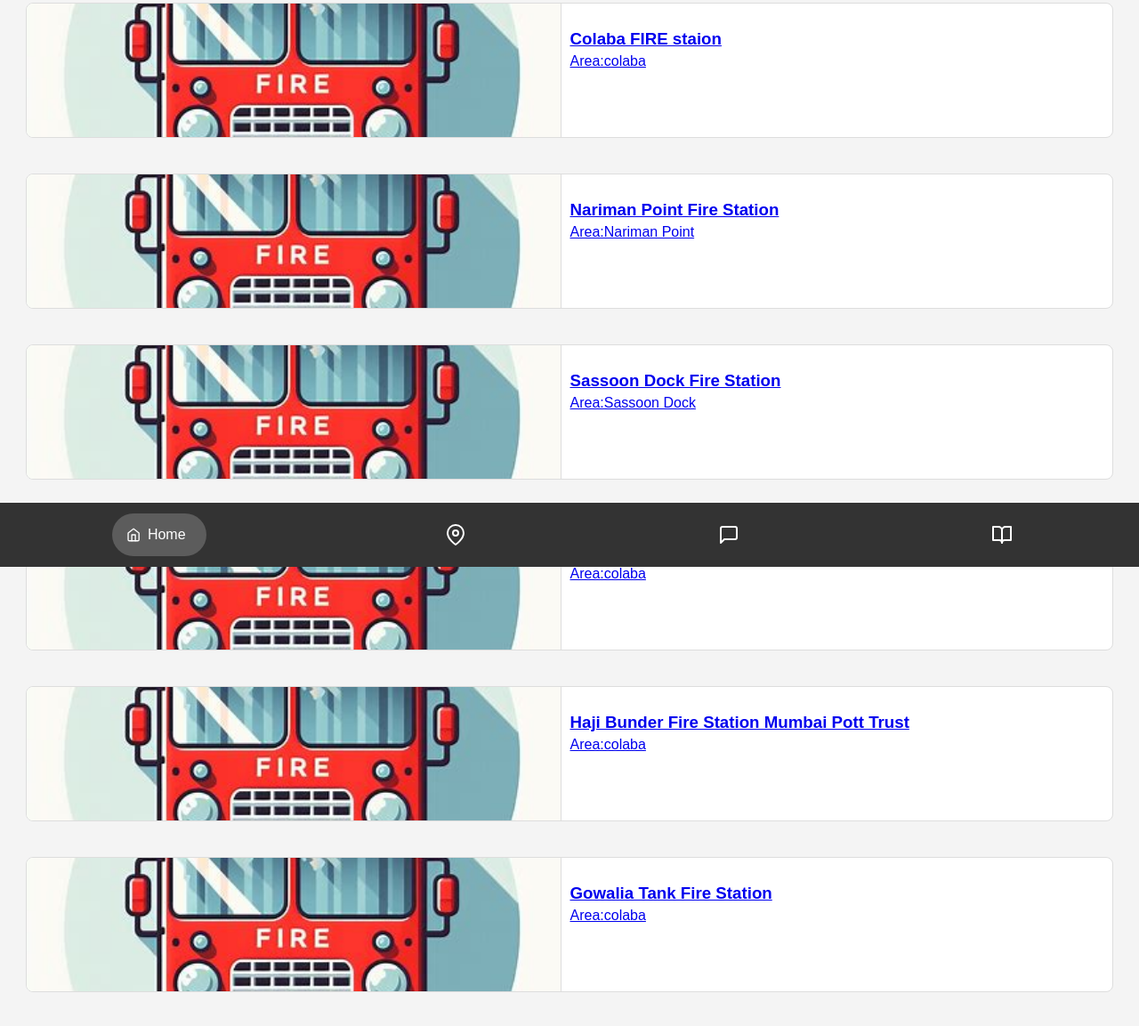
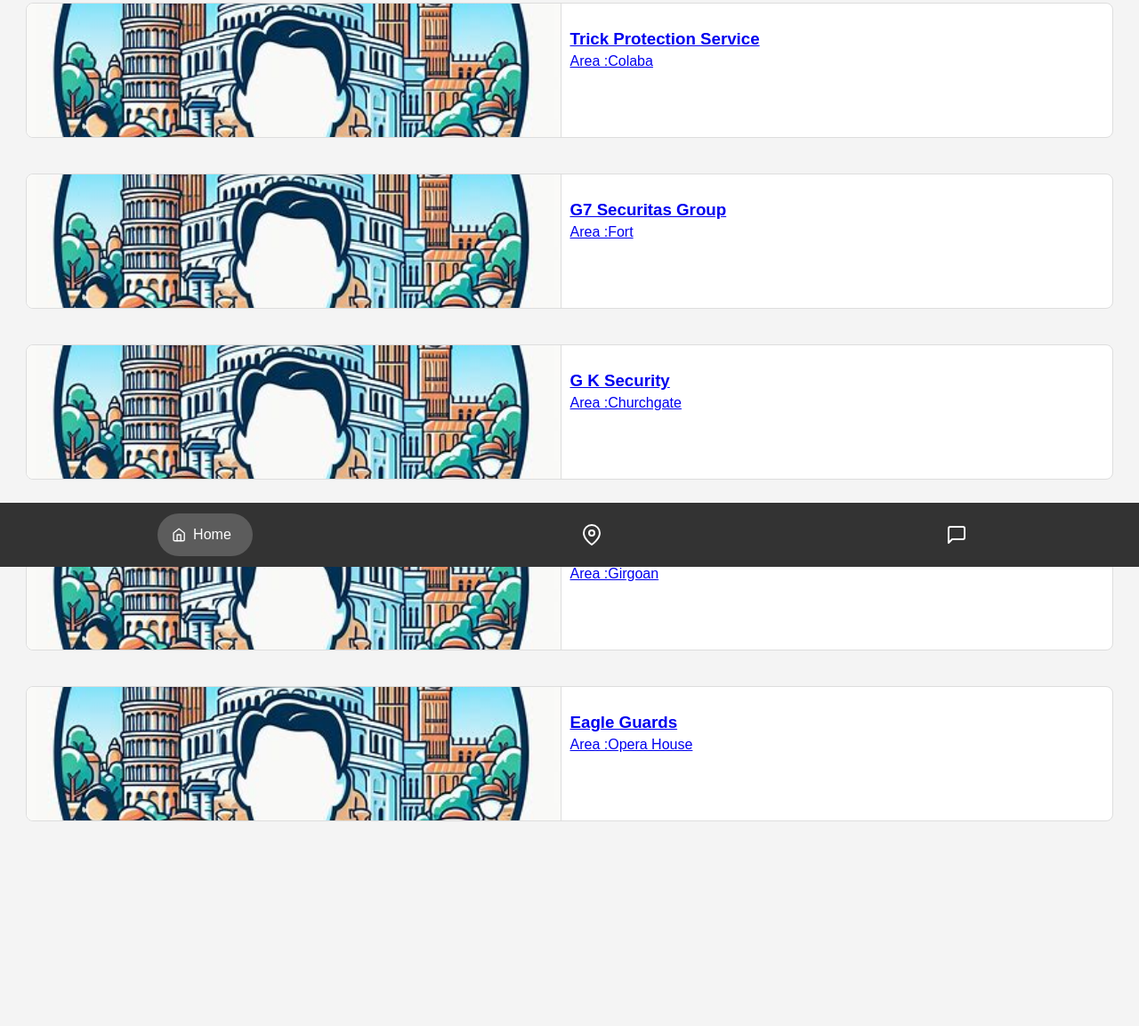
Before and after one commit to ayyyann/eme.github.io, a plain HTML site: page fire.html in a window 1280 px wide. Shown: the part 163-1316 px from the top of the page at 89% size. After the commit the page ends 1234 px from the top, so only its background shows below. Drawn offline with nearby package versions, Linux system fonts and the light colour scheme.

Commit message:
Update fire.html

```diff
--- a/fire.html
+++ b/fire.html
@@ -6,6 +6,7 @@
     <link rel="stylesheet" href="css/style.css">
     <script defer src="js/index.js"></script>
     <script src="https://unpkg.com/feather-icons"></script>
+
     <title>Ambulance Services</title>
     <style>
         body {
@@ -21,59 +22,54 @@
         }
 
 
+
     </style>
 </head>
 <body>
-    <div class="services-header">FIRE Services</div><br>
+    <div class="services-header">BodyGuard Services</div><br>
     <br><br><br><br><br>
     <br>
 
     <div class="ambulance-container">
         <!-- Ambulance Cards -->
-        <a href="tel:+123456789" class="ambulance-card">
-            <img src="images/fire1.jpeg" alt="Ambulance 1">
+        <a href="tel:9845165453" class="ambulance-card">
+            <img src="images/tourits.jpeg" alt="Ambulance 1">
             <div class="details">
-                <h3>Colaba FIRE staion </h3>
-                            <p>Area:colaba</p>
+                <h3>Trick Protection Service </h3>
+                            <p>Area :Colaba</p>
             </div>
 
 
-        <a href="tel:+123456789" class="ambulance-card">
-            <img src="images/fire1.jpeg" alt="Ambulance 2">
+        <a href="tel:7947125003" class="ambulance-card">
+            <img src="images/tourits.jpeg" alt="Ambulance 2">
             <div class="details">
-                <h3>Nariman Point Fire Station</h3>
-                            <p>Area:Nariman Point</p>
+                <h3>G7 Securitas Group </h3>
+                            <p>Area :Fort</p>
             </div>
 
 
-        <a href="tel:+123456789" class="ambulance-card">
-            <img src="images/fire1.jpeg" alt="Ambulance 3">
+        <a href="tel:7947125947" class="ambulance-card">
+            <img src="images/tourits.jpeg" alt="Ambulance 3">
             <div class="details">
-                <h3>Sassoon Dock Fire Station </h3>
-                            <p>Area:Sassoon Dock</p>
+                <h3>G K Security  </h3>
+                            <p>Area :Churchgate</p>
             </div>
 
 
-         <a href="tel:+123456789" class="ambulance-card">
-                <img src="images/fire1.jpeg" alt="Ambulance 1">
+         <a href="tel:7947126841" class="ambulance-card">
+                <img src="images/tourits.jpeg" alt="Ambulance 1">
                 <div class="details">
-                    <h3>FIRE staion </h3>
-                            <p>Area:colaba</p>
+                    <h3>Great Security Service  </h3>
+                            <p>Area :Girgoan</p>
                 </div>
 
-         <a href="tel:+123456789" class="ambulance-card">
-                    <img src="images/fire1.jpeg" alt="Ambulance 1">
+         <a href="tel:7947127708" class="ambulance-card">
+                    <img src="images/tourits.jpeg" alt="Ambulance 1">
                     <div class="details">
-                        <h3>Haji Bunder Fire Station Mumbai Pott Trust</h3>
-                            <p>Area:colaba</p>
+                        <h3>Eagle Guards  </h3>
+                            <p>Area :Opera House</p>
                     </div>
-         <a href="tel:+123456789" class="ambulance-card">
-                        <img src="images/fire1.jpeg" alt="Ambulance 1">
-                        <div class="details">
-                            <h3>Gowalia Tank Fire Station </h3>
-                            <p>Area:colaba</p>
 
-                        </div>
 
         <!-- Add more ambulance cards as needed -->
     </div></a>
@@ -90,11 +86,6 @@
         <a class="nav-item" href="chat.html">
             <i data-feather="message-square"></i><span>chat</span>
         </a>
-
-        <a class="nav-item" href="colab.html">
-            <i data-feather="book-open"></i><span>Colab</span>
-        </a>
     </nav>
-
 </body>
-         </html>
+</html>
```
